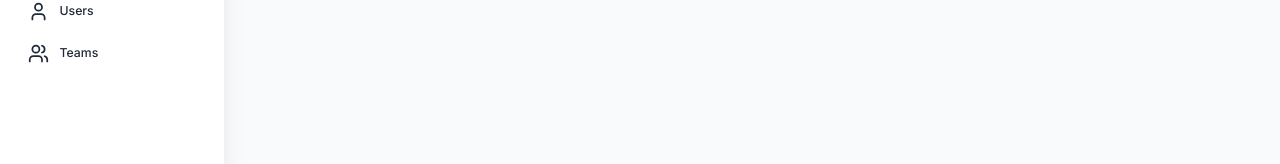
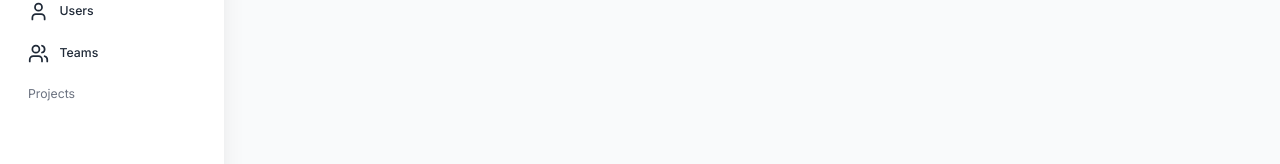
Before and after one commit to VenomousRise27/project-management-app, a Next.js app in the folder client/: page / in a window 1280 px wide. Shown: the part 304-468 px from the top of the page. Built offline with nearby package versions, Linux system fonts and the light colour scheme; no server answers.

Commit message:
add Projects button

```diff
--- a/client/src/app/components/Sidebar/index.tsx
+++ b/client/src/app/components/Sidebar/index.tsx
@@ -69,6 +69,12 @@
           <SidebarLink icon={User} label="Users" href="/users" />
           <SidebarLink icon={Users} label="Teams" href="/teams" />
         </nav>
+
+
+        <button onClick={() => setShowProjects((prev) => !prev)}
+          className="flex w-full items-center justify-between px-8 py-3 text-gray-500">
+            <span className="">Projects</span>
+          </button>
       </div>
     </div>
   );
```
